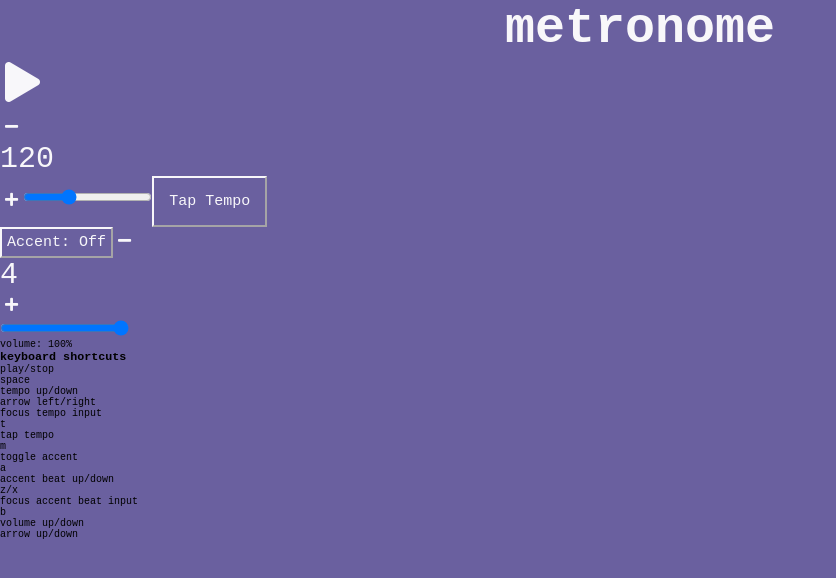
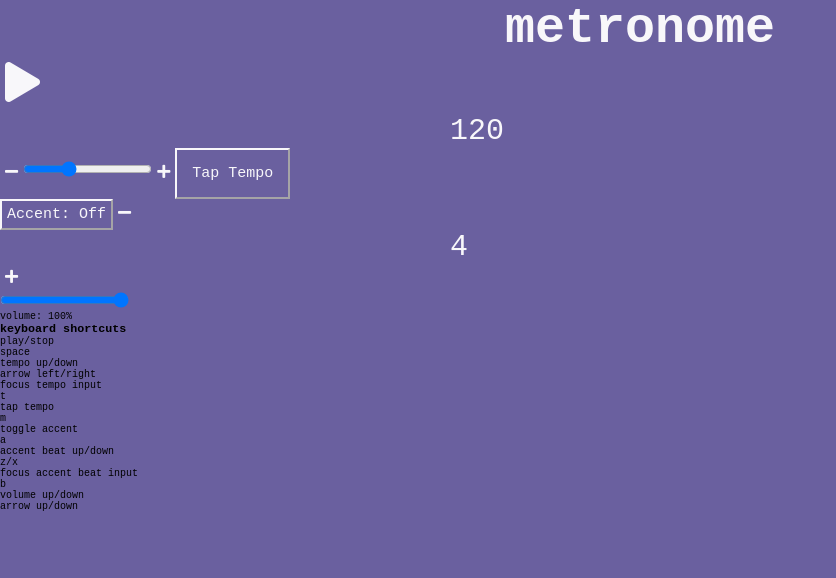
Before and after one commit to alanpaulprice/metronome, a React (Create React App) app: page / in a window 1280 px wide. Shown: the top 578 px of the page, without its empty margins (0-836 px from the left). Built offline with nearby package versions, Linux system fonts and the light colour scheme; no server answers.

Commit message:
added styled Form element, moved incrementTempo buttons in html order

```diff
--- a/src/components/AccentControls.js
+++ b/src/components/AccentControls.js
@@ -1,6 +1,7 @@
 import React, { Component } from 'react';
 import Wrapper from '../elements/Wrapper';
 import Button from '../elements/Button';
+import Form from '../elements/Form';
 import Input from '../elements/Input';
 
 class AccentControls extends Component {
@@ -46,7 +47,7 @@ class AccentControls extends Component {
           <i className="fa fa-minus" />
         </Button>
 
-        <form onSubmit={this.onAccentBeatInputFormSubmit}>
+        <Form onSubmit={this.onAccentBeatInputFormSubmit}>
           <Input
             ref={this.props.accentBeatInputRef}
             value={this.props.accentBeatInput}
@@ -58,7 +59,7 @@ class AccentControls extends Component {
             background={props => props.theme.bg}
             noBorder
           />
-        </form>
+        </Form>
 
         <Button
           noBorder
--- a/src/components/TempoControls.js
+++ b/src/components/TempoControls.js
@@ -1,6 +1,7 @@
 import React, { Component } from 'react';
 import Wrapper from '../elements/Wrapper';
 import Button from '../elements/Button';
+import Form from '../elements/Form';
 import Input from '../elements/Input';
 import TapTempo from './TapTempo';
 
@@ -38,16 +39,7 @@ class TempoControls extends Component {
   render() {
     return (
       <Wrapper>
-        <Button
-          noBorder
-          value={-1}
-          onClick={this.onIncrementTempoButtonClick}
-          fontSize={'1.5em'}
-        >
-          <i className="fa fa-minus" />
-        </Button>
-
-        <form onSubmit={this.onTempoInputFormSubmit}>
+        <Form onSubmit={this.onTempoInputFormSubmit}>
           <Input
             ref={this.props.tempoInputRef}
             value={this.props.tempoInput}
@@ -59,15 +51,15 @@ class TempoControls extends Component {
             background={props => props.theme.bg}
             noBorder
           />
-        </form>
+        </Form>
 
         <Button
           noBorder
-          value={1}
+          value={-1}
           onClick={this.onIncrementTempoButtonClick}
           fontSize={'1.5em'}
         >
-          <i className="fa fa-plus" />
+          <i className="fa fa-minus" />
         </Button>
 
         <Input
@@ -79,6 +71,15 @@ class TempoControls extends Component {
           onChange={this.onTempoSliderChange}
         />
 
+        <Button
+          noBorder
+          value={1}
+          onClick={this.onIncrementTempoButtonClick}
+          fontSize={'1.5em'}
+        >
+          <i className="fa fa-plus" />
+        </Button>
+
         <TapTempo
           setTempo={this.props.setTempo}
           ref={this.props.tapTempoButtonRef}
--- /dev/null
+++ b/src/elements/Form.js
@@ -0,0 +1,8 @@
+import styled from 'styled-components';
+
+const Form = styled.form`
+  display: flex;
+  justify-content: center;
+`;
+
+export default Form;
```
